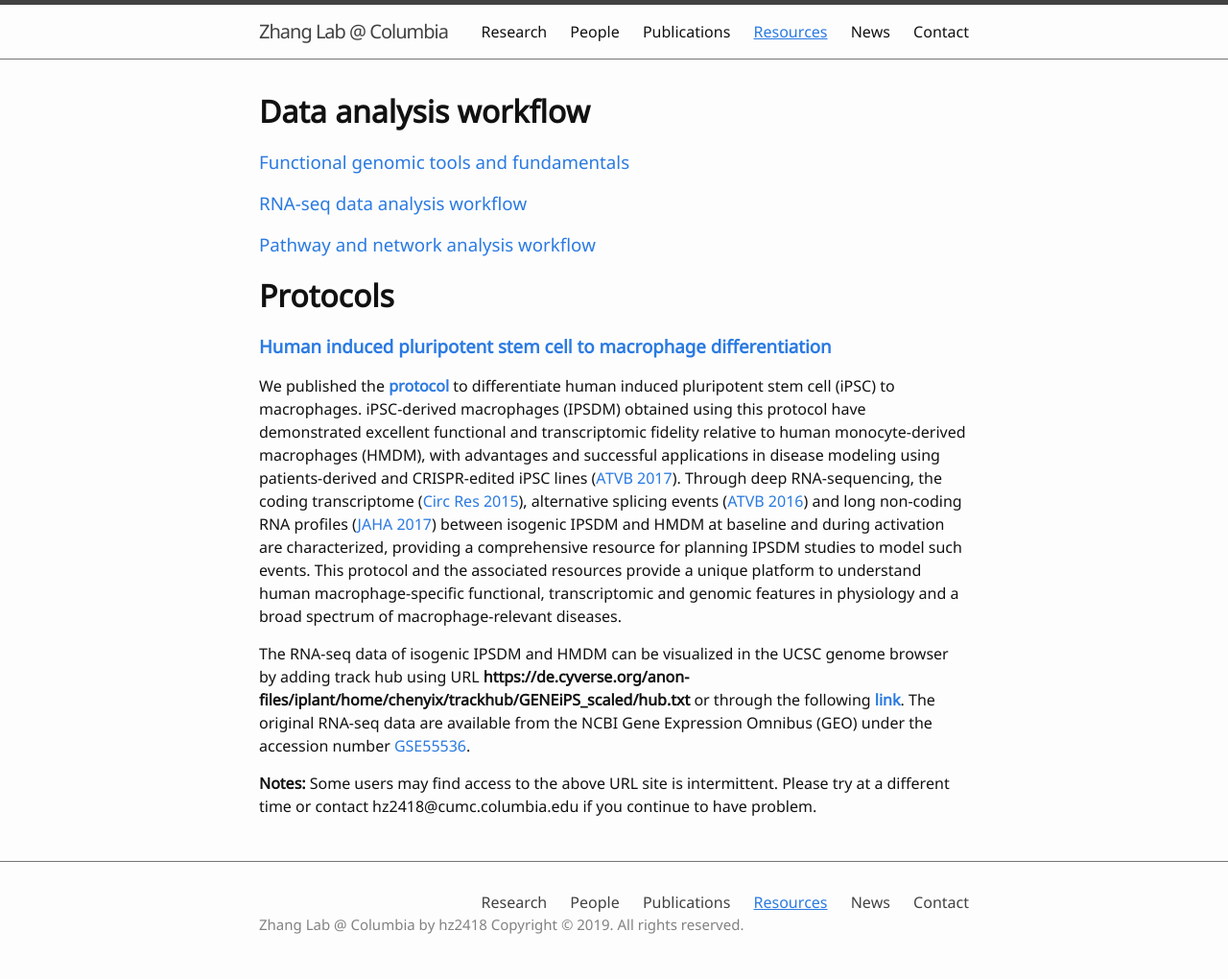
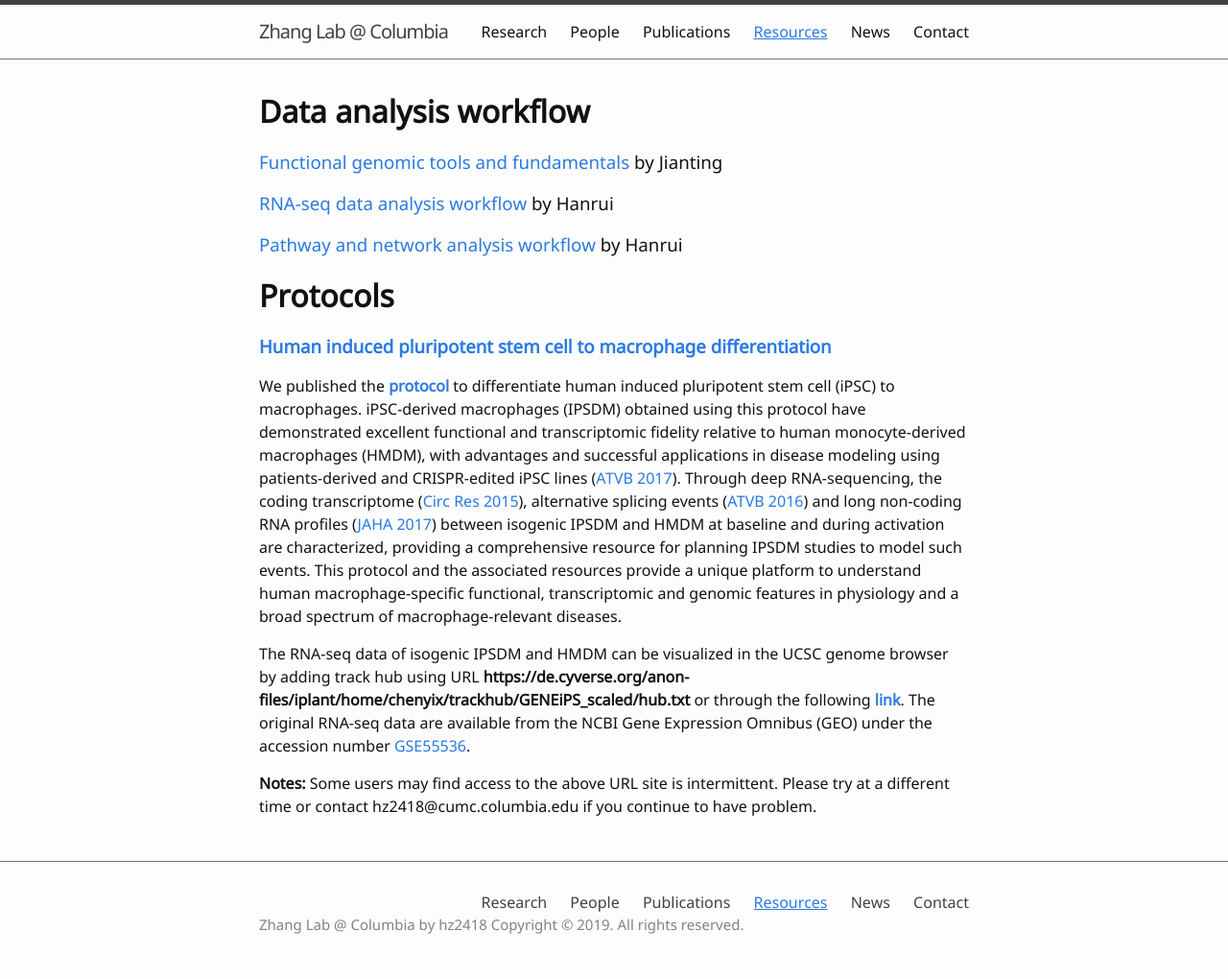
Before and after one commit to hanruizhang/zhanglab, a Jekyll site: the page built from 4_Resources.md, in a window 1280 px wide. Shown: the whole page at 96% size. Built offline with Jekyll 4.4.1, drawn with Linux system fonts in a browser that asks for light colours.

Commit message:
Update 4_Resources.md

```diff
--- a/4_Resources.md
+++ b/4_Resources.md
@@ -7,9 +7,9 @@
 
 # **Data analysis workflow**
 
-### [Functional genomic tools and fundamentals](https://hanruizhang.github.io/Functional-Genomic-Tools/)
-### [RNA-seq data analysis workflow](https://hanruizhang.github.io/RNAseq-analysis-workflow/)
-### [Pathway and network analysis workflow](https://hanruizhang.github.io/Pathway-Network-Analysis/)
+### [Functional genomic tools and fundamentals](https://hanruizhang.github.io/Functional-Genomic-Tools/Functional_Genomics_Tools.html) by Jianting
+### [RNA-seq data analysis workflow](https://hanruizhang.github.io/RNAseq-analysis-workflow/) by Hanrui
+### [Pathway and network analysis workflow](https://hanruizhang.github.io/Pathway-Network-Analysis/) by Hanrui
 
 
 # **Protocols**
```
